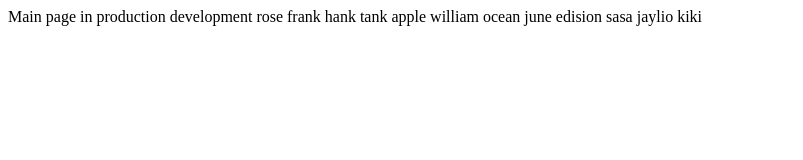
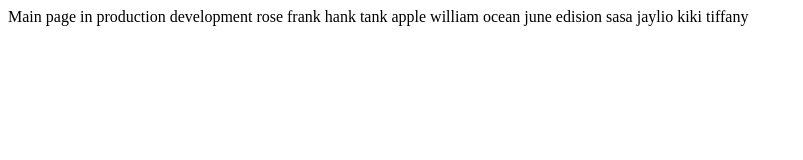
Before and after one commit to simpsons01/project-for-cicd, a Vue app: page / in a window 1280 px wide. Shown: the top 160 px of the page, without its empty margins (0-803 px from the left). Built offline with nearby package versions, Linux system fonts and the light colour scheme.

Commit message:
add tiffany in App.vue

```diff
--- a/src/App.vue
+++ b/src/App.vue
@@ -13,6 +13,7 @@
     sasa
     jaylio
     kiki
+    tiffany
   </div>
 </template>
 
```
